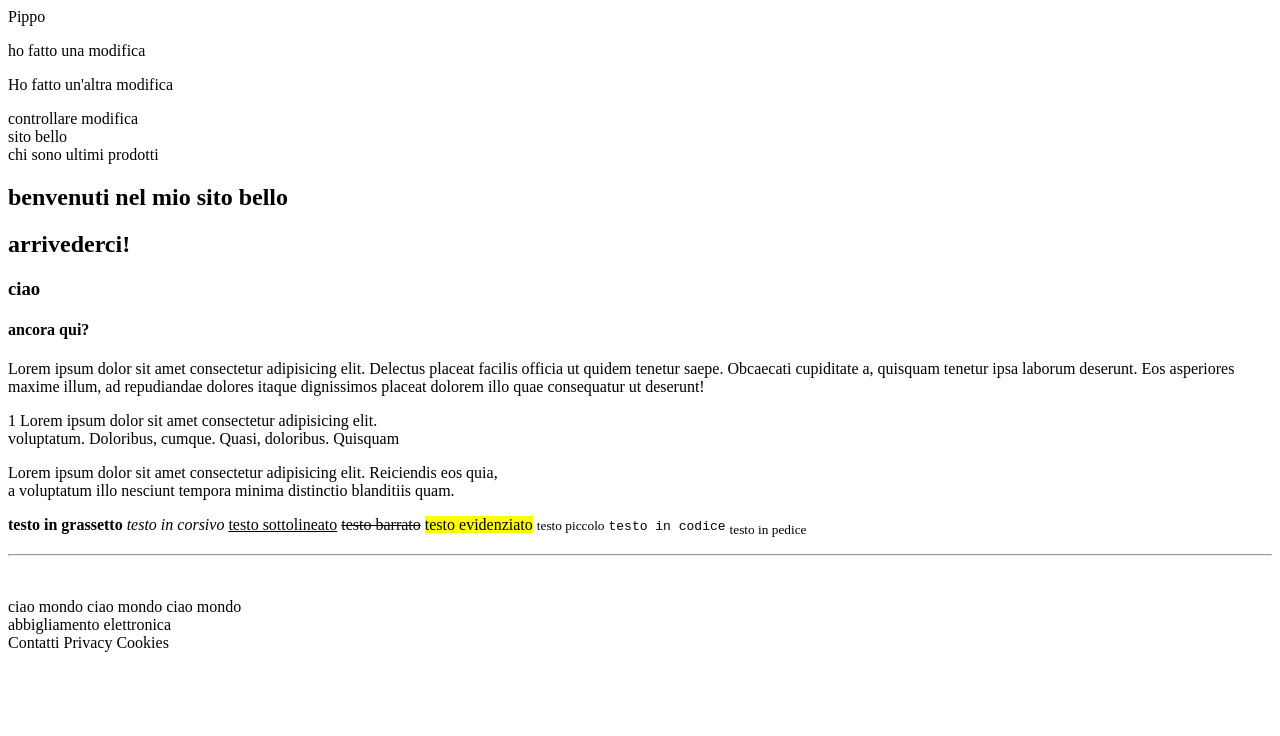
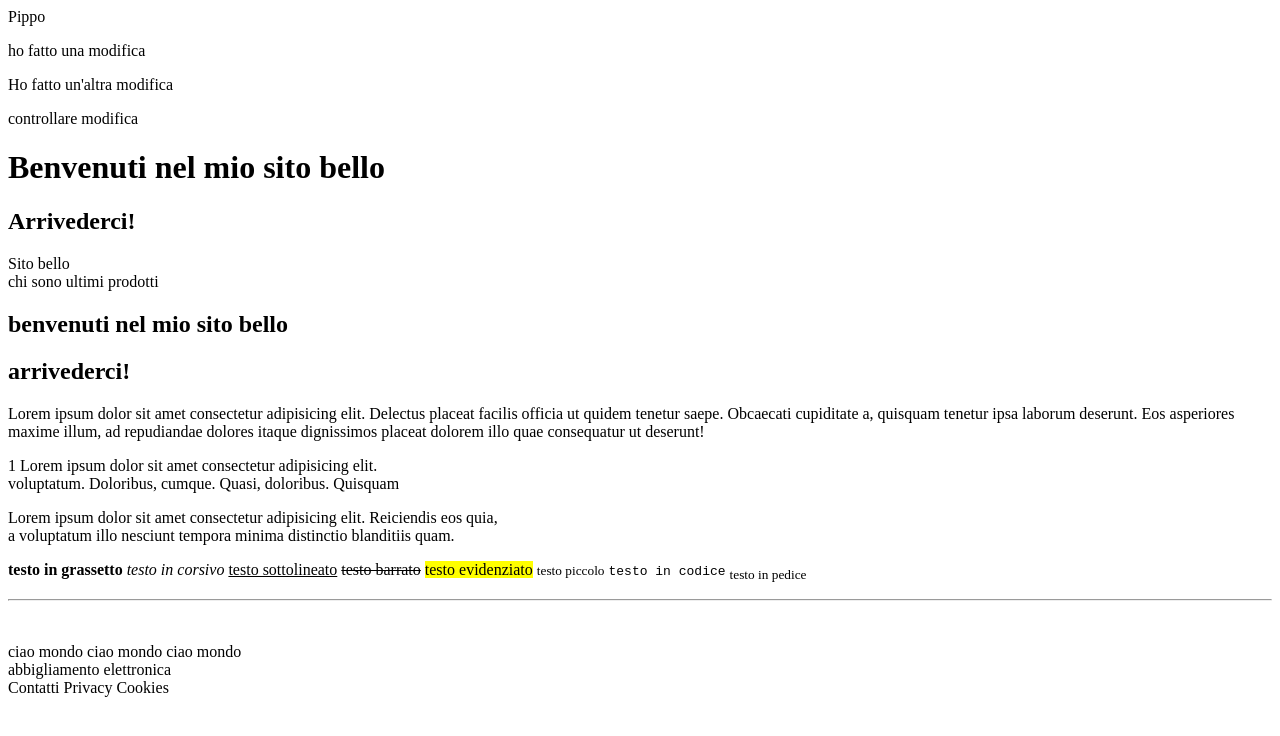
Before and after one commit to Francesco96dev/Prova-1, a plain HTML site: page lezione 26-05/index.html in a window 1280 px wide. Drawn offline with Linux system fonts and the light colour scheme.

Commit message:
quarta modifica

```diff
--- a/lezione 26-05/index.html
+++ b/lezione 26-05/index.html
@@ -10,9 +10,12 @@ controllare modifica
     <title>sito bello</title>
   </head>
   <body>
+    <!-- body è il corpo della pagina, contiene tutto il contenuto visibile -->
+    <h1>Benvenuti nel mio sito bello</h1>
+    <h2>Arrivederci!</h2>
     <header>
       <!-- intestazione sito-->
-      sito bello
+      Sito bello
       <nav profilo vendite acquisti></nav>
     </header>
     <!-- nav=menu di navigazione -->
@@ -30,8 +33,7 @@ controllare modifica
       <!-- p è paragrafo, blocco di testo. prende tutta la riga. br manda a capo -->
       <h1>benvenuti nel mio sito bello</h1>
       <h2>arrivederci!</h2>
-      <h3>ciao</h3>
-      <h4>ancora qui?</h4>
+
       <div>
         Lorem ipsum dolor sit amet consectetur adipisicing elit. Delectus
         placeat facilis officia ut quidem tenetur saepe. Obcaecati cupiditate a,
```
